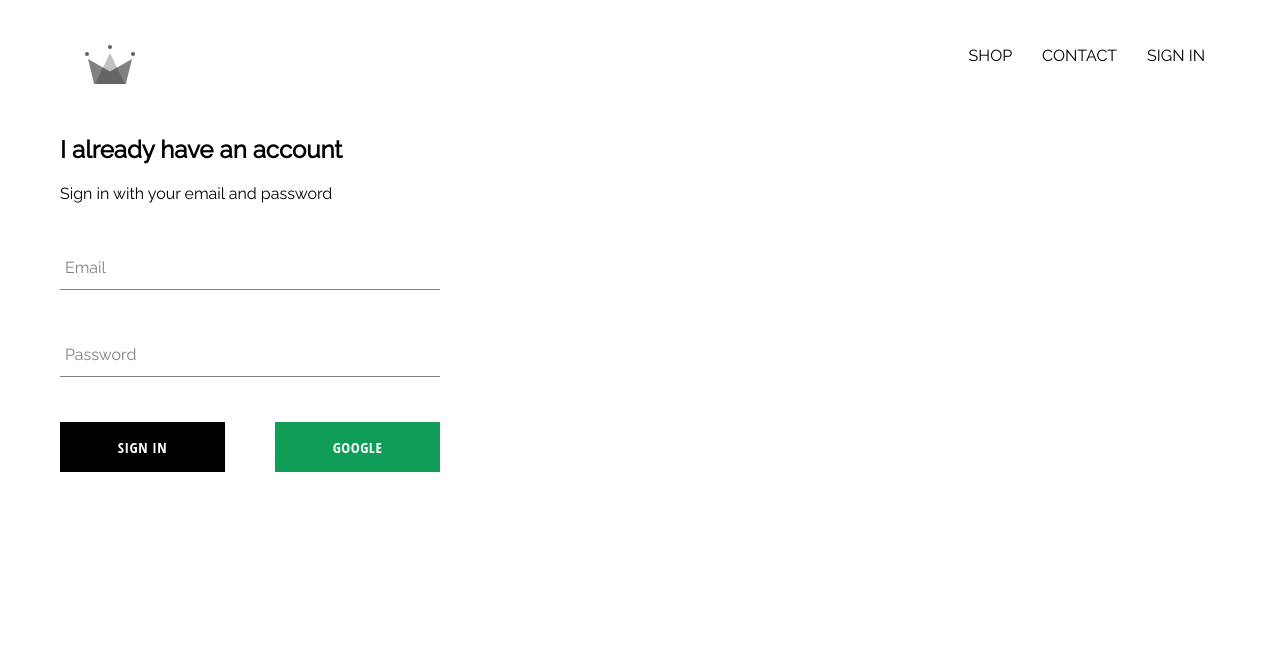
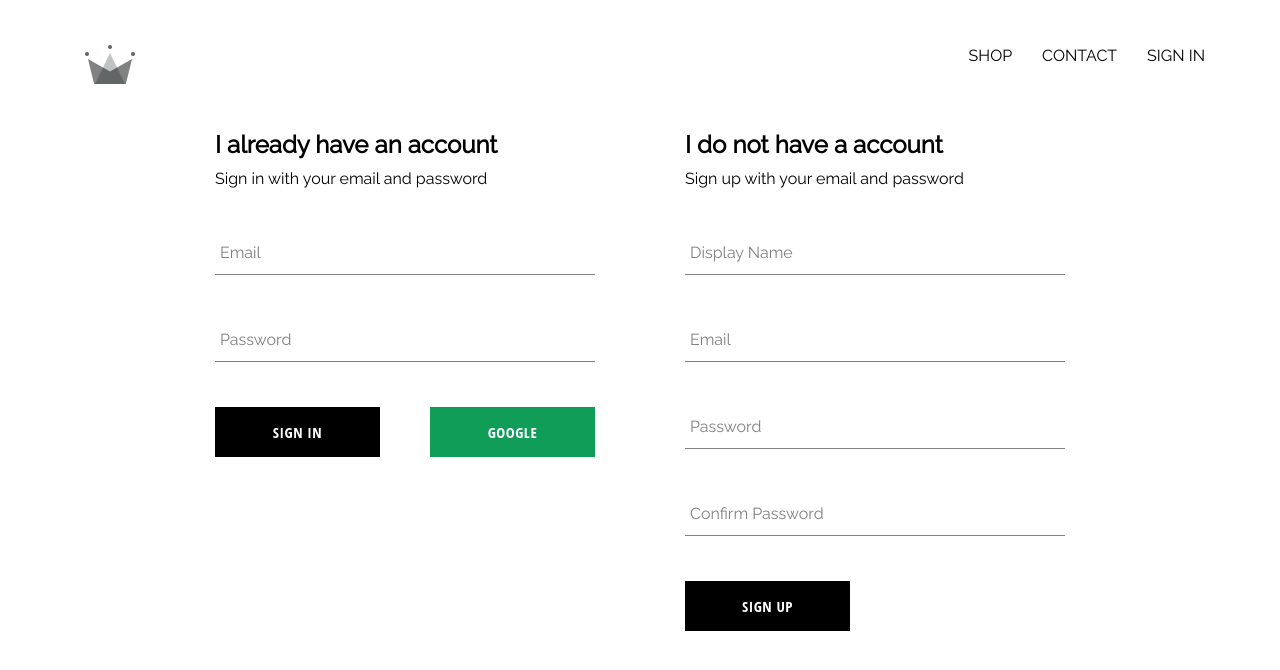
Before and after one commit to Grassper/Crown-clothes, a React (Create React App) app: page /signin in a window 1280 px wide. Shown: the top 670 px of the page. Built offline with nearby package versions, Linux system fonts and the light colour scheme; no server answers.

Commit message:
firebase authentication using email and password and state update in app.js of user using firestore is added

```diff
--- a/src/App.js
+++ b/src/App.js
@@ -5,7 +5,7 @@
 import Shop from "./pages/Shop/shop.component.jsx"
 import Header from "./components/header/Header.component.jsx"
 import SignInAndSignUP from "./pages/Sign-inandSign-up/Sign-in-and-Sign-up.component.jsx"
-import {auth} from "./firebase/firebase.utils"
+import {auth,createUserProfileDocument} from "./firebase/firebase.utils"
 
 class App extends React.Component {
 
@@ -19,8 +19,22 @@
   unSubscribeFromAuth = null;
 
   componentDidMount(){
-    this.unSubscribeFromAuth = auth.onAuthStateChanged(user => {
-      this.setState({currentUser:user});
+    this.unSubscribeFromAuth = auth.onAuthStateChanged(async userAuth => {
+
+    if(userAuth)
+      {
+        const userRef = await createUserProfileDocument(userAuth);
+        userRef.onSnapshot(snapshot => {
+          this.setState({
+            currentUser:{
+              id:snapshot.id,
+              ...snapshot.data()
+            }
+          })
+        })
+      }else{
+        this.setState({currentUser:userAuth})
+      }
     })
   }
 
--- a/src/components/Sign-in/Sign-in.component.jsx
+++ b/src/components/Sign-in/Sign-in.component.jsx
@@ -2,7 +2,7 @@
 import "./Sign-in.styles.scss"
 import FormInput from "../form-input/form-input.component"
 import CustomButton from "../custom-button/custom-button.component"
-import {signInWithGoogle} from "../../firebase/firebase.utils"
+import {signInWithGoogle, auth} from "../../firebase/firebase.utils"
 
 class SignIn extends React.Component{
     constructor(props){
@@ -13,10 +13,16 @@
         }
     }
 
-    handleSubmit = (event) =>{
+    handleSubmit = async event =>{
         event.preventDefault();
-
-        this.setState({name:"",password:""})
+        const {email, password} = this.state;
+        try{
+            await auth.signInWithEmailAndPassword(email, password);
+            this.setState({email:"",password:""})
+        }
+        catch(error){
+            console.error(error);
+        }
     }
 
     handleChange = (event) =>{
@@ -27,7 +33,7 @@
     render(){
         return (
             <div className='sign-in'>
-                <h2>I already have an account</h2>
+                <h2 className="title">I already have an account</h2>
                 <span>Sign in with your email and password</span>
                 <form onSubmit={this.handleSubmit}>
                     <FormInput
@@ -46,7 +52,7 @@
                         required/>
                     <div className="buttons">
                         <CustomButton type="submit">Sign In</CustomButton>
-                        <CustomButton onClick={signInWithGoogle} isGoogleSignIn>Google</CustomButton>
+                        <CustomButton type="button" onClick={signInWithGoogle} isGoogleSignIn>Google</CustomButton>
                     </div>
                 </form>
             </div>
--- a/src/components/Sign-in/Sign-in.styles.scss
+++ b/src/components/Sign-in/Sign-in.styles.scss
@@ -3,9 +3,12 @@
     display: flex;
     flex-direction: column;
 
-
     .buttons{
       display: flex;
       justify-content: space-between;
     }
+
+    .title {
+      margin: 10px 0;
+    }
   }
--- /dev/null
+++ b/src/components/sign-up/sign-up.component.jsx
@@ -0,0 +1,95 @@
+import React from "react"
+import "./sign-up.styles.scss"
+import FormInput from "../form-input/form-input.component"
+import CustomButton from "../custom-button/custom-button.component"
+import {auth,createUserProfileDocument} from "../../firebase/firebase.utils"
+
+
+class SignUp extends React.Component{
+    constructor(props){
+        super(props);
+        this.state={
+            displayName:"",
+            email:"",
+            password:"",
+            confirmpassword:""
+        }
+    }
+
+    handleSubmit = async event =>{
+        event.preventDefault();
+
+        const {displayName, email, password, confirmpassword} = this.state;
+        if(password !== confirmpassword){
+            alert("password's don't match");
+            return;
+        }
+
+        try {
+            const {user} = await auth.createUserWithEmailAndPassword(
+                email,
+                password);
+
+            await createUserProfileDocument(user,{displayName});
+
+            this.setState({
+                displayName:"",
+                email:"",
+                password:"",
+                confirmpassword:""
+            });
+
+        }
+        catch (error){
+            console.error(error)
+        }
+
+    };
+
+    handleChange = (event) =>{
+        const {name, value} = event.target
+        this.setState({[name]:value})
+    };
+
+    render(){
+        return (
+            <div className='sign-up'>
+                <h2 className="title">I do not have a account</h2>
+                <span>Sign up with your email and password</span>
+                <form className='sign-up-form' onSubmit={this.handleSubmit}>
+                    <FormInput
+                        type="text"
+                        name="displayName"
+                        label="Display Name"
+                        value={this.state.displayName}
+                        onChange={this.handleChange}
+                        required/>
+                    <FormInput
+                        type="email"
+                        name="email"
+                        label="Email"
+                        value={this.state.email}
+                        onChange={this.handleChange}
+                        required/>
+                    <FormInput
+                        type="password"
+                        name="password"
+                        label="Password"
+                        value={this.state.password}
+                        onChange={this.handleChange}
+                        required/>
+                    <FormInput
+                        type="password"
+                        name="confirmpassword"
+                        label="Confirm Password"
+                        value={this.state.confirmpassword}
+                        onChange={this.handleChange}
+                        required/>
+                    <CustomButton type="submit">SIGN UP</CustomButton>
+                </form>
+            </div>
+        )
+    }
+}
+
+export default SignUp;
--- /dev/null
+++ b/src/components/sign-up/sign-up.styles.scss
@@ -0,0 +1,9 @@
+.sign-up {
+    display: flex;
+    flex-direction: column;
+    width: 380px;
+
+    .title {
+      margin: 10px 0;
+    }
+  }
--- a/src/firebase/firebase.utils.js
+++ b/src/firebase/firebase.utils.js
@@ -18,6 +18,30 @@
 
 export const auth = firebase.auth()
 export const firestore = firebase.firestore()
+export const createUserProfileDocument = async (userAuth, additionData) =>{
+  if(!userAuth) return;
+
+  const userRef = firestore.doc(`users/${userAuth.uid}`);
+  const snapShot = await userRef.get()
+  if(!snapShot.exists){
+    const {displayName, email} = userAuth;
+    const createdAt = new Date();
+
+    try{
+      await userRef.set({
+        displayName,
+        email,
+        createdAt,
+        ...additionData
+      })
+    }
+    catch (error){
+      console.log("error creatind a user",error.message);
+    }
+  }
+
+  return userRef;
+}
 
 const provider = new firebase.auth.GoogleAuthProvider()
 provider.setCustomParameters({prompt:'select_account'});
--- a/src/pages/Sign-inandSign-up/Sign-in-and-Sign-up.component.jsx
+++ b/src/pages/Sign-inandSign-up/Sign-in-and-Sign-up.component.jsx
@@ -1,10 +1,11 @@
 import React from "react"
 import "./Sign-in-and-Sign-up.styles.scss"
 import SignIn from "../../components/Sign-in/Sign-in.component"
-
+import SignUp from "../../components/sign-up/sign-up.component"
 const SignInAndSignUP = () => (
     <div className="sign-in-and-sign-up">
         <SignIn/>
+        <SignUp/>
     </div>
 )
 
--- a/src/pages/Sign-inandSign-up/Sign-in-and-Sign-up.styles.scss
+++ b/src/pages/Sign-inandSign-up/Sign-in-and-Sign-up.styles.scss
@@ -0,0 +1,6 @@
+.sign-in-and-sign-up{
+    width: 850px;
+    display: flex;
+    justify-content: space-between;
+    margin: 30px auto;
+}
```
